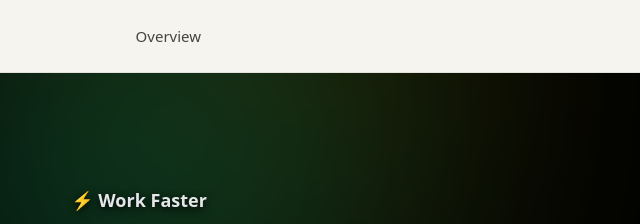
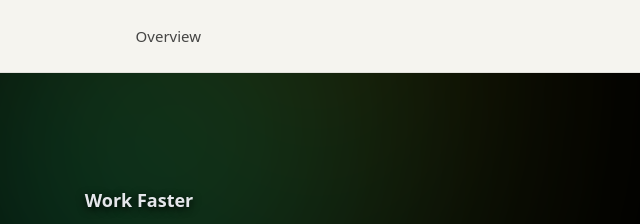
Before and after one commit to RogersMath/slc-fall-2026, a plain HTML site: page work_faster.html in a window 1280 px wide. Shown: the top 224 px of the page, 501-1141 px from the left. Drawn offline with Linux system fonts and the light colour scheme.

Commit message:
Update work_faster.html

```diff
--- a/work_faster.html
+++ b/work_faster.html
@@ -21,7 +21,7 @@
 </nav>
 
 <section class="hero">
-  <h2>⚡ Work Faster</h2>
+  <h2>Work Faster</h2>
   <h1>Do in Seconds What Used to Take Hours</h1>
 </section>
 
```
